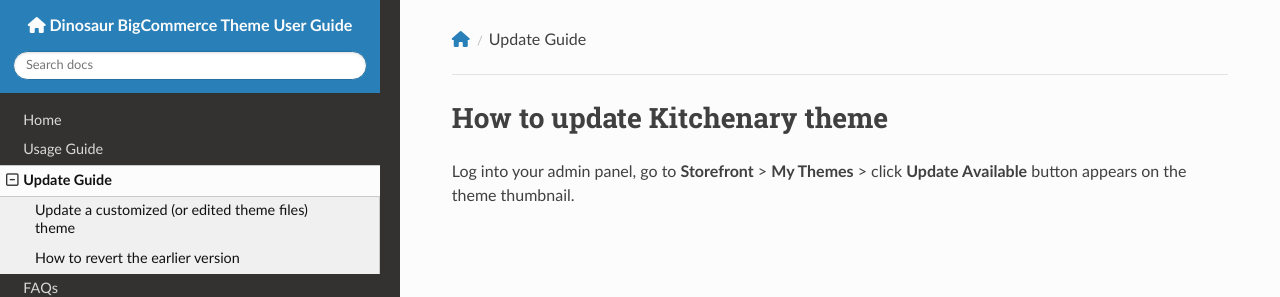
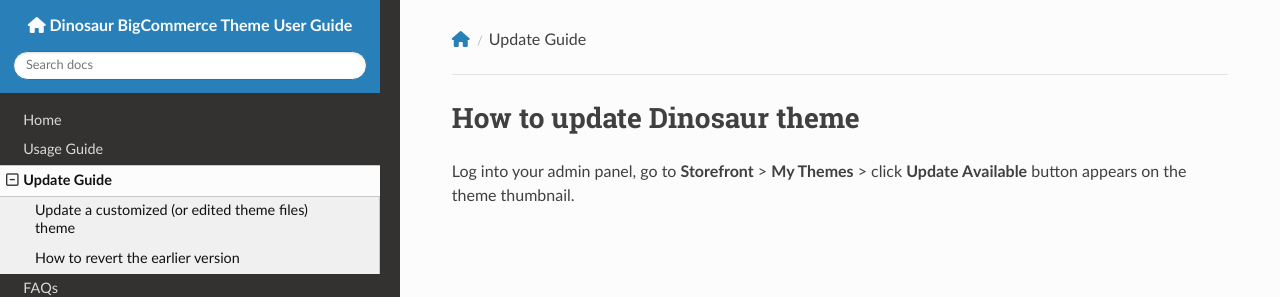
Before and after one commit to allcommerce/bc-Dinosaur-doc, an MkDocs documentation site: the page built from docs/update.md, in a window 1280 px wide and 1235 px high. Shown: the top 297 px of the window. Built offline with MkDocs 1.6.1, drawn with Linux system fonts in a browser that asks for light colours; nearby versions of some CDN libraries.

```diff
--- a/docs/update.md
+++ b/docs/update.md
@@ -1,4 +1,4 @@
-# How to update Kitchenary theme
+# How to update Dinosaur theme
 
 Log into your admin panel, go to **Storefront** > **My Themes** > click **Update Available** button appears on the theme thumbnail.
 
```
Also changed, not shown: 1 other file.
